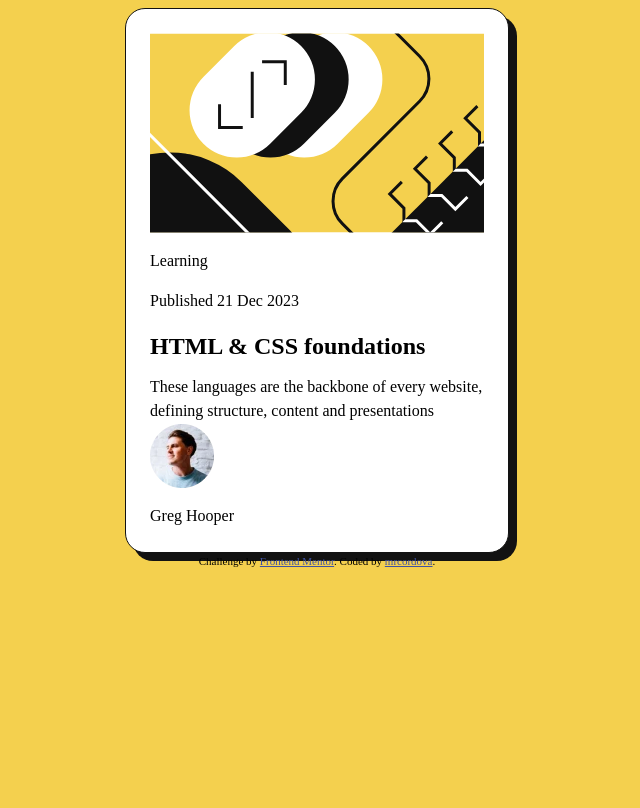
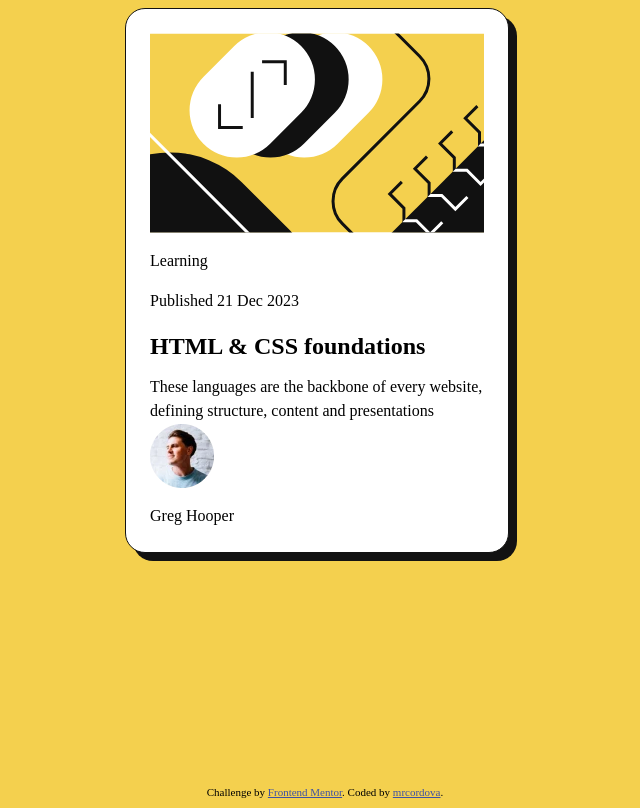
Before and after one commit to mrcordova/blog-preview-card, a plain HTML site: page index.html in a window 1280 px wide. Shown: the whole page, without its empty margins (323-963 px from the left). Drawn offline with Linux system fonts and the light colour scheme.

Commit message:
move footer to bottom of site

```diff
--- a/css/style.css
+++ b/css/style.css
@@ -18,3 +18,9 @@ body {
     border: 1px solid var(--black);
     box-shadow: 8px 8px var(--black);
 }
+
+footer {
+    position: absolute;
+    bottom: 0;
+    width: 100%;
+}
--- a/index.html
+++ b/index.html
@@ -12,7 +12,7 @@
 
   <!-- Feel free to remove these styles or customise in your own stylesheet 👍 -->
   <style>
-    .attribution { font-size: 11px; text-align: center; }
+    .attribution { font-size: 11px; text-align: center;}
     .attribution a { color: hsl(228, 45%, 44%); }
   </style>
 </head>
@@ -38,9 +38,9 @@
     </section>
   </div>
 
-  <div class="attribution">
+  <footer class="attribution">
     Challenge by <a href="https://www.frontendmentor.io?ref=challenge" target="_blank">Frontend Mentor</a>.
     Coded by <a href="https://github.com/mrcordova">mrcordova</a>.
-  </div>
+  </footer>
 </body>
 </html>
```
